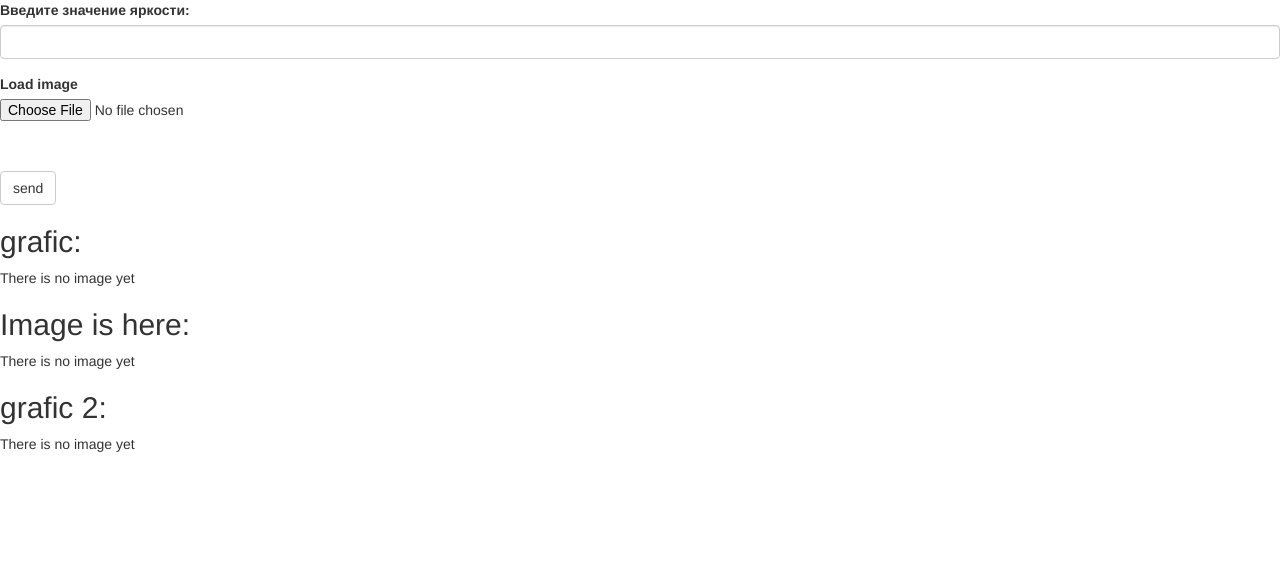
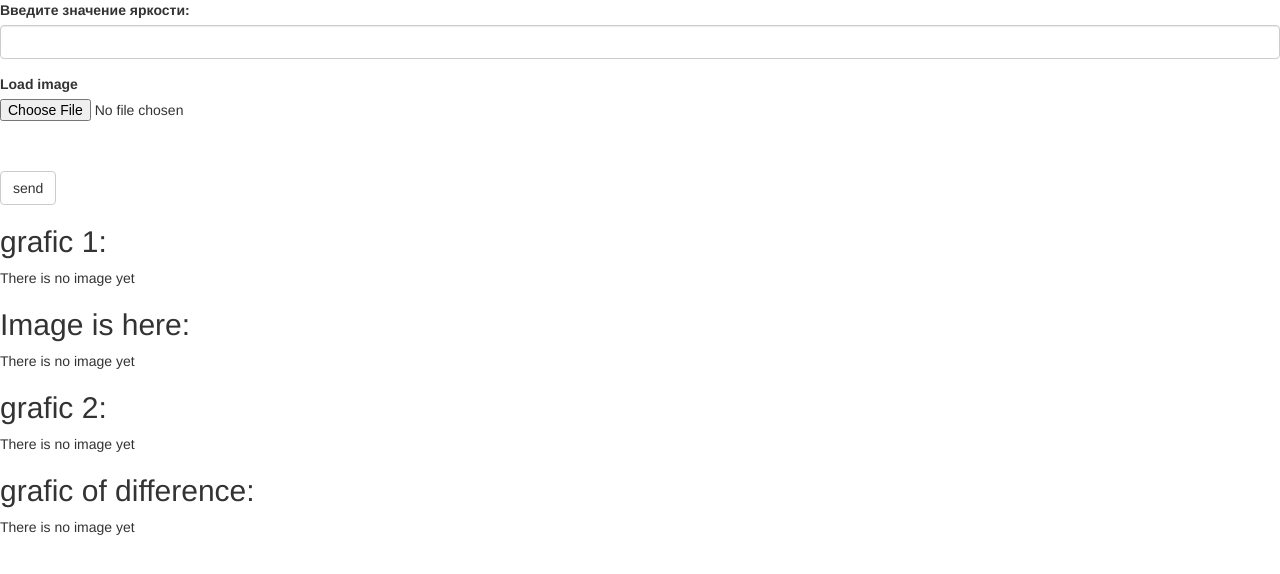
Before and after one commit to Furrenpl/web3iz, a Flask app: page /net in a window 1280 px wide. Shown: the top 574 px of the page. Run offline with Flask 2, Linux system fonts and the light colour scheme; some libraries are stand-ins or nearby versions.

Commit message:
Update net.html

```diff
--- a/flaskapp/templates/net.html
+++ b/flaskapp/templates/net.html
@@ -6,7 +6,7 @@
 {% block content %}
 {{ wtf.quick_form(form, method='post',enctype="multipart/form-data", action="net") }}
 <!-- один из стандартных тэгов html - заголовок второго уровня -->
-<h2>grafic: </h2>
+<h2>grafic 1: </h2>
 <!-- проверяем есть ли данные классификации -->
 {% if gr_name %}
  <p>{{gr_name}}
@@ -34,4 +34,12 @@
  <p> There is no image yet </p>
 {% endif %}
 
+<h2>grafic of difference: </h2>
+{% if gr_name2 %}
+ <p>{{gr_name2}}
+ <p><img src={{gr_name2}}/>
+{% else %}
+ <p> There is no image yet </p>
+{% endif %}
+
 {% endblock %}
```
